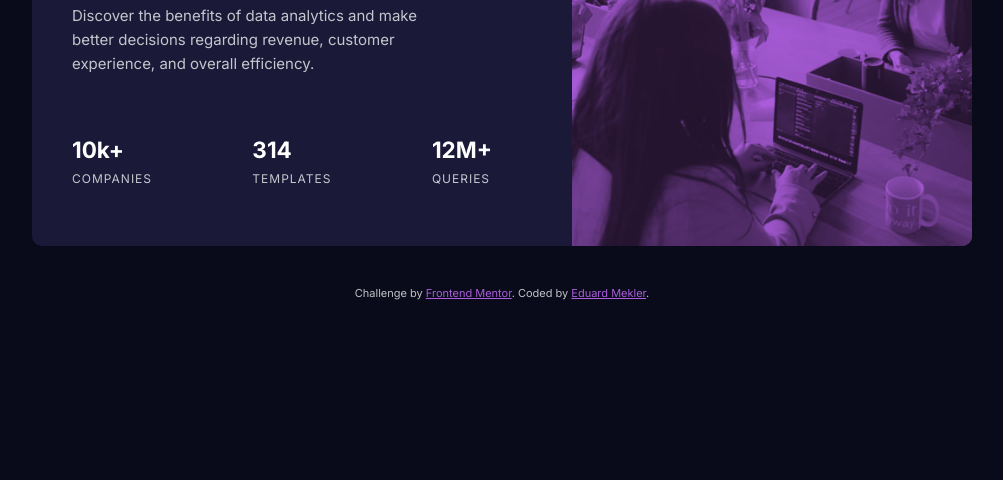
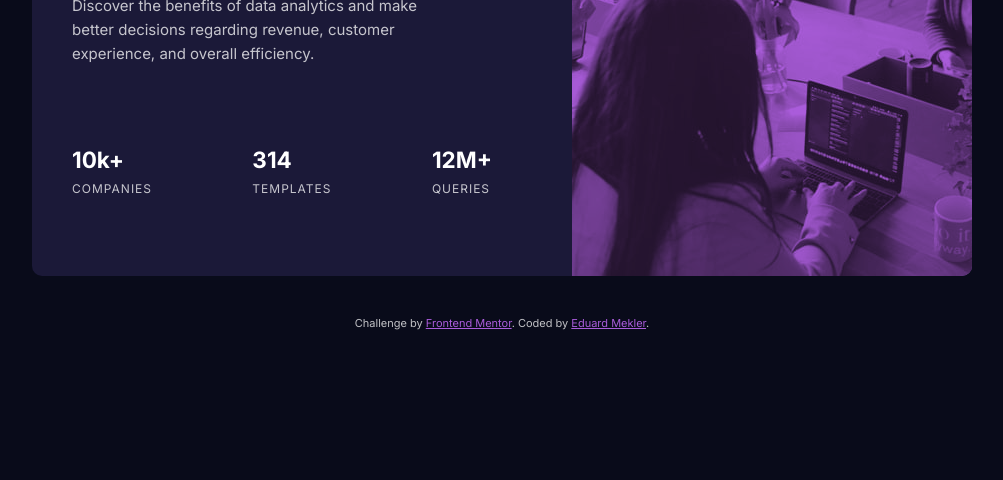
Before and after one commit to emekler0729/fem-stats-preview-card-components, a website: page index.html in a window 1280 px wide. Shown: the part 320-800 px from the top of the page, without its empty margins (138-1141 px from the left). Drawn offline with Linux system fonts and the light colour scheme.

Commit message:
increased card size in desktop

```diff
--- a/sass/style.scss
+++ b/sass/style.scss
@@ -79,7 +79,7 @@ body {
         text-align: center;
 
         @media only screen and (min-width: 980px) {
-            padding: 4rem;
+            padding: 6rem 4rem;
             text-align: left;
             max-width: 50rem;
         }
@@ -109,7 +109,7 @@ body {
         @media only screen and (min-width: 980px) {
             padding: 0;
             padding-right: 4rem;
-            margin-bottom: 6rem;
+            margin-bottom: 8rem;
         }
     }
 
```
Also changed, not shown: css/style.css.
